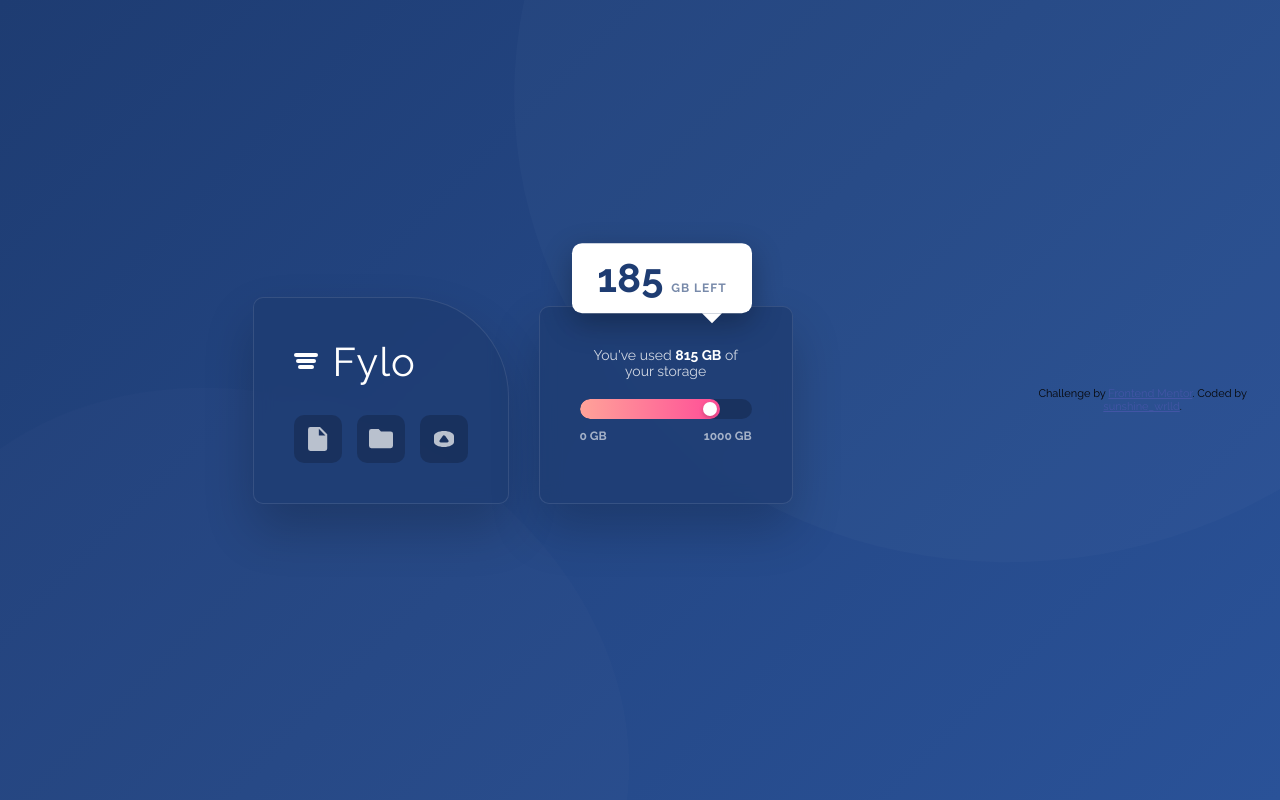
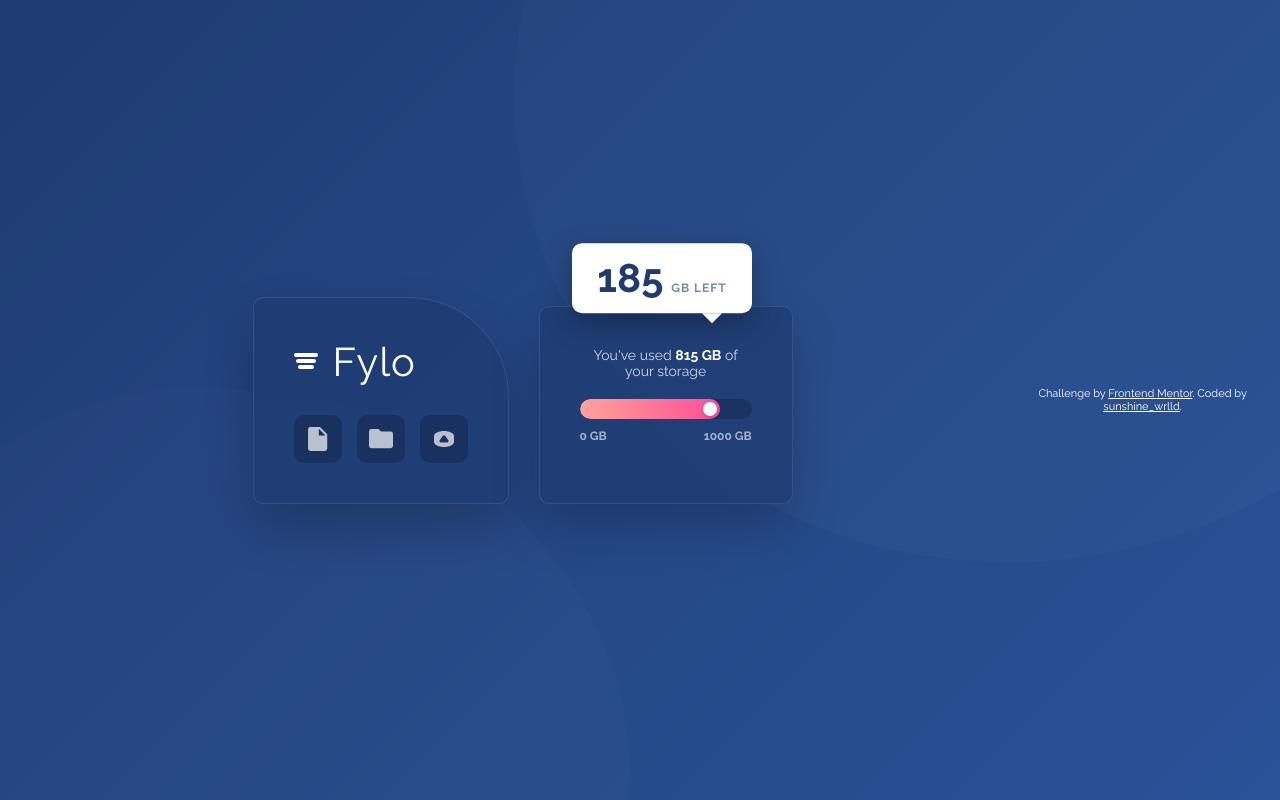
Before and after one commit to MubaraqYusuf/Fylo-data-storage-component, a plain HTML site: page index.html in a window 1280 px wide. Shown: the top 800 px of the page. Drawn offline with Linux system fonts and the light colour scheme.

Commit message:
Update style.css

```diff
--- a/style.css
+++ b/style.css
@@ -195,9 +195,10 @@ body::after {
 
 .attribution {
     font-size: 11px; text-align: center;
+    color: white;
 }
 .attribution a {
-    color: hsl(228, 45%, 44%);
+    color: hsl(0, 0%, 100%);
 }
 .storage-labels {
     display: flex;
```
